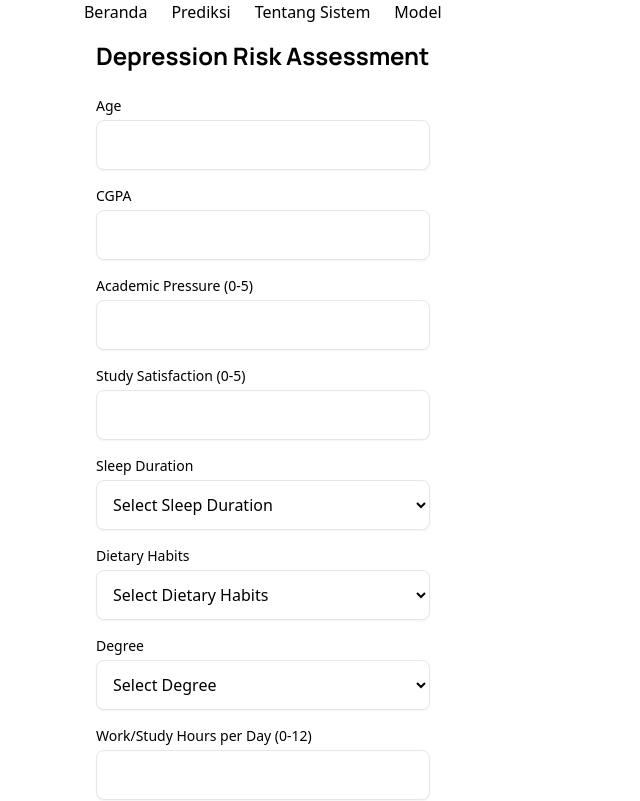
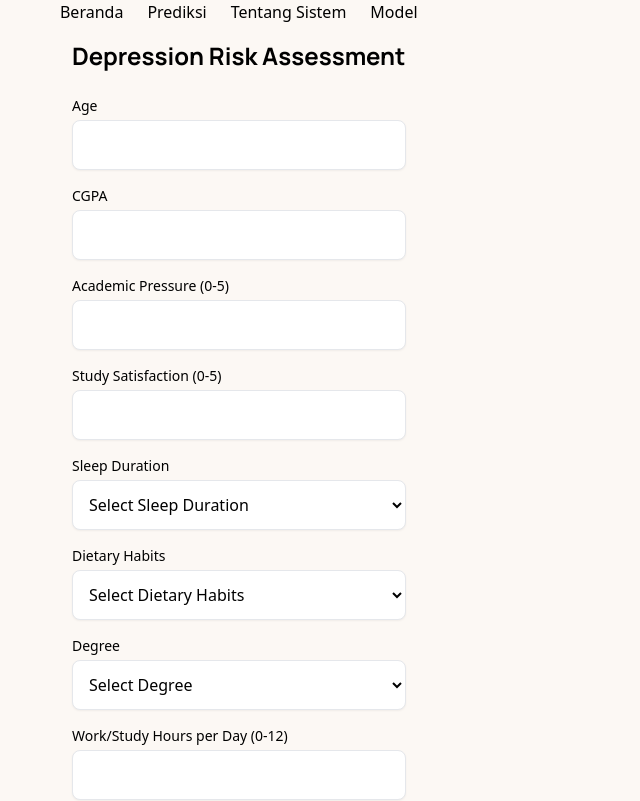
Before and after one commit to injanisgg/mhealth, a React (Vite) app in the folder frontend-react/: page /prediksi in a window 1280 px wide. Shown: the top 801 px of the page, without its empty margins (0-640 px from the left). Built offline with nearby package versions, Linux system fonts and the light colour scheme.

Commit message:
`Update DepressionForm component and index.css file with minor styling adjustments`

```diff
--- a/frontend-react/src/components/DepressionForm.jsx
+++ b/frontend-react/src/components/DepressionForm.jsx
@@ -97,7 +97,7 @@ function DepressionForm() {
   );
 
   return (
-    <div className="max-w-xl mx-20 justify-center p-4">
+    <div className="max-w-xl mx-20 sm:mx-14 justify-center p-4">
       <h1 className="text-2xl font-bold mb-6 text-center text-black font-main">Depression Risk Assessment</h1>
       <form onSubmit={handleSubmit} className="space-y-4">
         <InputField label="Age" name="Age" type="number" />
--- a/frontend-react/src/css/index.css
+++ b/frontend-react/src/css/index.css
@@ -5,5 +5,5 @@
 body {
   margin: 0;
   display: flex;
-  background-color: '#FCF8F4';
+  background-color: #FCF8F4;
 }
```
